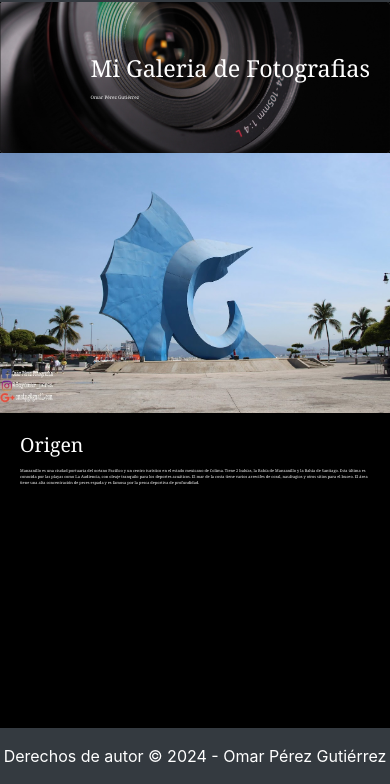
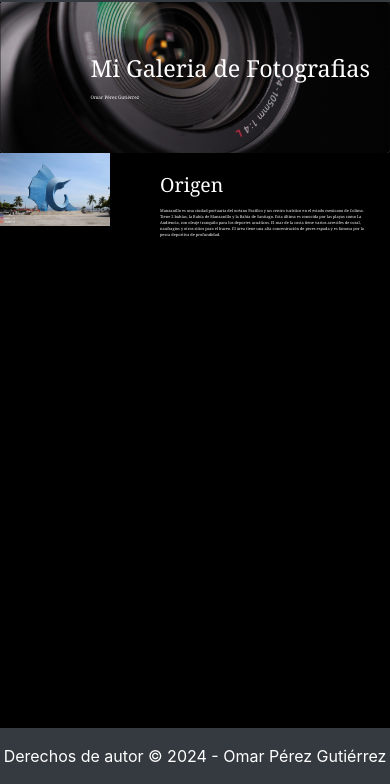
Before and after one commit to OmarPerezG/MiGaleria, a plain HTML site: page index.html in a window 390 px wide. Shown: the part 60-844 px from the top of the page. Drawn offline with nearby package versions, Linux system fonts and the light colour scheme.

Commit message:
Update index.html

```diff
--- a/index.html
+++ b/index.html
@@ -45,10 +45,10 @@
     <!--ORIGEN-->
     <div class="card text-white border-0">
         <div class="row g-0" style="background-color: #000;">
-            <div class="col-md-4">
+            <div class="col-4">
                 <img src="Fotografias/PezVela.jpg" class="img-fluid rounded-start" alt="...">
             </div>
-            <div class="col-md-8">
+            <div class="col-8">
                 <div class="card-body">
                     <h5 class="card-title" style="font-size: 5vw; font-family: Georgia, serif;">Origen</h5>
                     <p class="card-text" style="font-size: 1vw; font-family: Georgia, serif;">Manzanillo es una ciudad portuaria del océano Pacífico y un centro turístico en el estado mexicano de Colima. Tiene 2 bahías, la Bahía de Manzanillo y la Bahía de Santiago. Esta última es conocida por las playas como La Audiencia, con oleaje tranquilo para los deportes acuáticos. El mar de la costa tiene varios arrecifes de coral, naufragios y otros sitios para el buceo. El área tiene una alta concentración de peces espada y es famosa por la pesca deportiva de profundidad.</p>
@@ -56,6 +56,7 @@
             </div>
         </div>
     </div>
+
 
 
 
```
